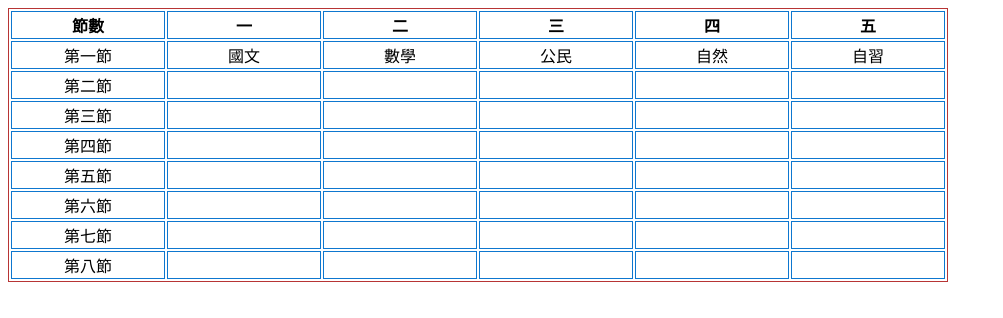
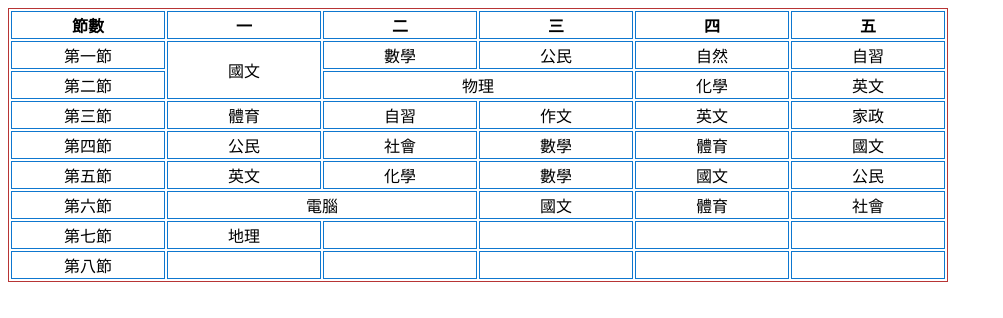
Before and after one commit to jake54132000/2266, a plain HTML site: page 000.html in a window 1280 px wide. Shown: the whole page, without its empty margins (0-1003 px from the left). Drawn offline with Linux system fonts and the light colour scheme.

Commit message:
Add files via upload

```diff
--- a/000.html
+++ b/000.html
@@ -33,7 +33,7 @@
         </tr>
         <tr>
             <td>第一節</td>
-      <td>國文</td>
+            <td rowspan=2>國文</td>
             <td>數學</td>
             <td>公民</td>
             <td>自然</td>
@@ -41,47 +41,44 @@
         </tr>
         <tr>
             <td>第二節</td>
-      <td></td>
-      <td></td>
-      <td></td>
-      <td></td>
-      <td></td>
+            <td colspan=2>物理</td>
+            <td>化學</td>
+            <td>英文</td>
         </tr>
         <tr>
             <td>第三節</td>
-      <td></td>
-      <td></td>
-      <td></td>
-      <td></td>
-      <td></td>
+            <td>體育</td>
+            <td>自習</td>
+            <td>作文</td>
+            <td>英文</td>
+            <td>家政</td>
         </tr>
         <tr>
             <td>第四節</td>
-      <td></td>
-      <td></td>
-      <td></td>
-      <td></td>
-      <td></td>
+            <td>公民</td>
+            <td>社會</td>
+            <td>數學</td>
+            <td>體育</td>
+            <td>國文</td>
         </tr>
         <tr>
             <td>第五節</td>
-      <td></td>
-      <td></td>
-      <td></td>
-      <td></td>
-      <td></td>
+            <td>英文</td>
+            <td>化學</td>
+            <td>數學</td>
+            <td>國文</td>
+            <td>公民</td>
         </tr>
         <tr>
             <td>第六節</td>
-      <td></td>
-      <td></td>
-      <td></td>
-      <td></td>
-      <td></td>
+            <td colspan=2>電腦</td>
+            <td>國文</td>
+            <td>體育</td>
+            <td>社會</td>
         </tr>
         <tr>
             <td>第七節</td>
-      <td></td>
+            <td>地理</td>
             <td></td>
             <td></td>
             <td></td>
```
Lines whose indentation alone changed are shown as unchanged.
